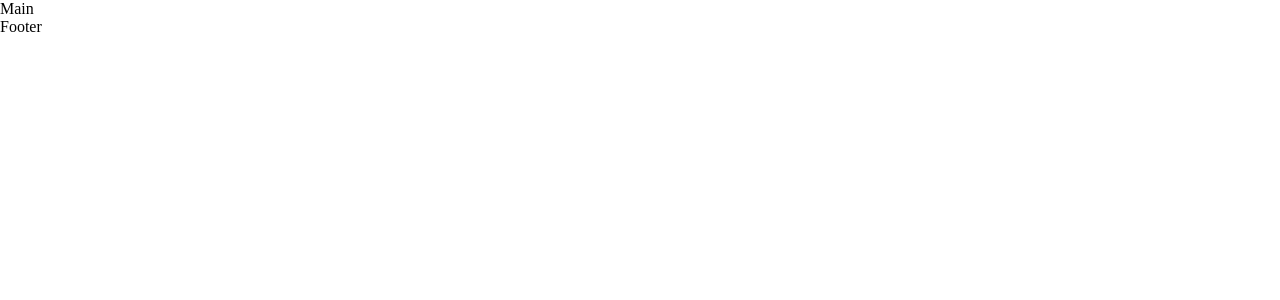
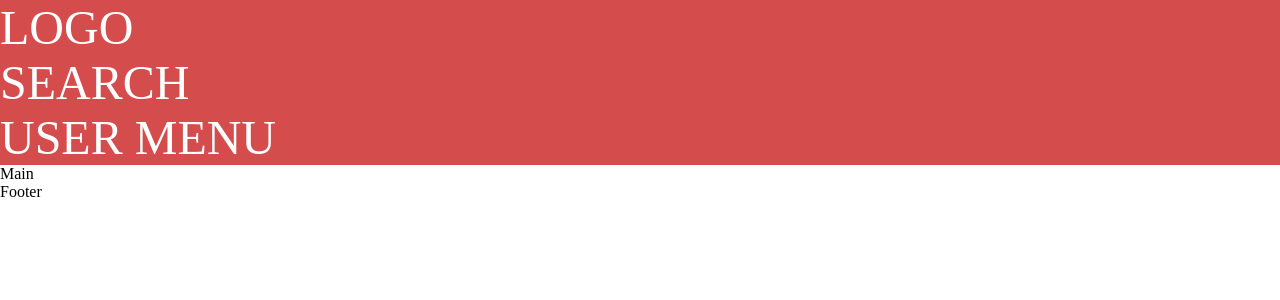
Before and after one commit to miskachevds/air-bnb-clone, a React (Vite) app: page / in a window 1280 px wide. Shown: the top 300 px of the page. Built offline with nearby package versions, Linux system fonts and the light colour scheme.

Commit message:
searchbar

```diff
--- a/src/components/Header/Header.jsx
+++ b/src/components/Header/Header.jsx
@@ -1,11 +1,16 @@
 import './Header.scss';
 
-function Header (){
-    return(
+function Header() {
+    return (
         <header className="header">
 
-
-
+            <div className="container">
+                <div className="header-row">
+                    <div className="header_logo">LOGO</div>
+                    <div className="header_search">SEARCH</div>
+                    <div className="header_user">USER MENU</div>
+                </div>
+            </div>
 
         </header>
     )
```
